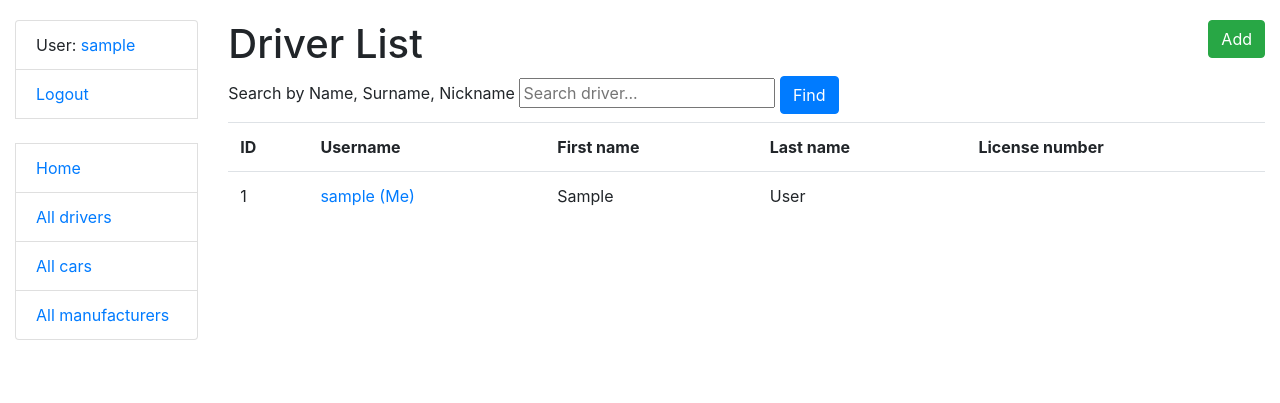
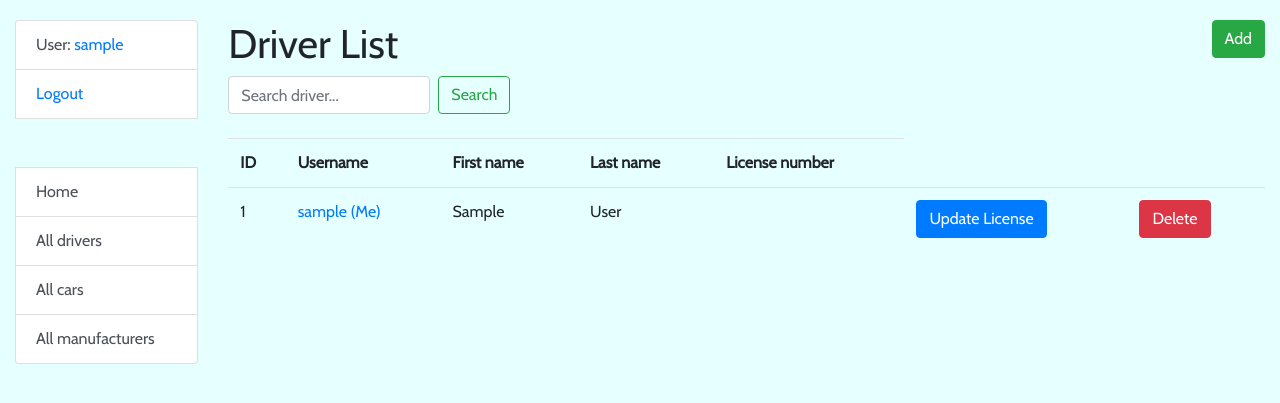
Before and after one commit to 4ndyua/taxi, a Django app: page /drivers/ in a window 1280 px wide. Shown: the top 403 px of the page. Run offline with Django 4.2, Linux system fonts and the light colour scheme; the visitor is signed in with stand-in values (Sample User, id 1); data comes from the database, SQL or seed files in the repository.

Commit message:
extended

```diff
--- a/static/css/styles.css
+++ b/static/css/styles.css
@@ -1,3 +1,8 @@
 body {
     margin-top: 20px;
+    background-color: #e6ffff;
+    font-family: 'Cabin', sans-serif;
 }
+sidebar-nav{
+    font-family: 'Cabin', sans-serif;
+}
--- a/templates/base.html
+++ b/templates/base.html
@@ -12,9 +12,15 @@
     <!-- Add additional CSS in static file -->
     {% load static %}
     <link rel="stylesheet" href="{% static 'css/styles.css' %}">
+    <link rel="shortcut icon" href="{% static 'ico/favicon.ico' %}" type="image/x-icon">
+    <link rel="preconnect" href="https://fonts.googleapis.com">
+    <link rel="preconnect" href="https://fonts.gstatic.com" crossorigin>
+    <link href="https://fonts.googleapis.com/css2?family=Cabin&display=swap" rel="stylesheet">
+
 </head>
 
 <body>
+
 <div class="container-fluid">
     <div class="row">
         <div class="col-sm-2">
--- a/templates/includes/sidebar.html
+++ b/templates/includes/sidebar.html
@@ -1,15 +1,16 @@
-<ul class="sidebar-nav list-group">
+<div class="list-group">
   {% if user.is_authenticated %}
-    <li class="list-group-item">User: <a href="{{ user.get_absolute_url }}">{{ user.get_username }}</a></li>
-    <li class="list-group-item"><a href="{% url 'logout'%}?next={{request.path}}">Logout</a></li>
+    <li class="list-group-item list-group-item-action">User: <a href="{{ user.get_absolute_url }}">{{ user.get_username }}</a></li>
+    <li class="list-group-item list-group-item-action"><a href="{% url 'logout'%}?next={{request.path}}">Logout</a></li>
   {% else %}
-    <li class="list-group-item"><a href="{% url 'login'%}?next={{request.path}}">Login</a></li>
+    <li class="list-group-item list-group-item-action"><a href="{% url 'login'%}?next={{request.path}}">Login</a></li>
   {% endif %}
 
   <br>
+  <br>
 
-  <li class="list-group-item"><a href="{% url 'taxi:index' %}">Home</a></li>
-  <li class="list-group-item"><a href="{% url 'taxi:driver-list' %}">All drivers</a></li>
-  <li class="list-group-item"><a href="{% url 'taxi:car-list' %}">All cars</a></li>
-  <li class="list-group-item"><a href="{% url 'taxi:manufacturer-list' %}">All manufacturers</a></li>
-</ul>
+  <a href="{% url 'taxi:index' %}" class="list-group-item list-group-item-action">Home</a>
+  <a href="{% url 'taxi:driver-list' %}" class="list-group-item list-group-item-action">All drivers</a>
+  <a href="{% url 'taxi:car-list' %}" class="list-group-item list-group-item-action">All cars</a>
+  <a href="{% url 'taxi:manufacturer-list' %}" class="list-group-item list-group-item-action">All manufacturers</a>
+</div>
--- a/templates/taxi/driver_detail.html
+++ b/templates/taxi/driver_detail.html
@@ -32,4 +32,8 @@
   <a class="btn btn-danger" href="{% url 'taxi:driver-delete' pk=driver.pk %}" role="button">
     Delete
   </a>
+    <a class="btn btn-dark" href="{% url 'taxi:driver-list' %}" role="button">
+    Back to Driver list
+  </a>
+
 {% endblock %}
--- a/templates/taxi/driver_list.html
+++ b/templates/taxi/driver_list.html
@@ -8,13 +8,13 @@
       </a>
     </h1>
 
-    <form action="{% url 'taxi:drivers-search-results' %}" method="get">
-        <label> Search by Name, Surname, Nickname
-            <input name="q" type="text" placeholder="Search driver...">
-            <input class="btn btn-primary" type="submit" value="Find">
+    <form action="{% url 'taxi:drivers-search-results' %}" method="get" class="form-inline">
+        <label>
+            <input class="form-control mr-sm-2" name="q" type="search" placeholder="Search driver...">
+            <button class="btn btn-outline-success my-2 my-sm-0" type="submit">Search</button>
         </label>
     </form>
-
+    <br>
     {% if driver_list %}
     <table class="table">
       <tr>
@@ -31,6 +31,12 @@
         <td>{{ driver.first_name }}</td>
         <td>{{ driver.last_name }}</td>
         <td>{{ driver.license_number }}</td>
+        <td><a class="btn btn-primary" href="{% url 'taxi:driver-license-update' pk=driver.pk %}" role="button">
+    Update License
+  </a></td>
+        <td><a class="btn btn-danger" href="{% url 'taxi:driver-delete' pk=driver.pk %}" role="button">
+    Delete
+  </a></td>
       </tr>
     {% endfor %}
     </table>
--- a/templates/taxi/index.html
+++ b/templates/taxi/index.html
@@ -1,8 +1,9 @@
 {% extends "base.html" %}
 
 {% block content %}
-    <h1>Taxi Service Home</h1>
+    <h1>TAXI<span class="badge badge-secondary">SERVICE</span></h1>
     <p>Welcome to Best Taxi Ever!</p>
+    <br>
     <h2>Dynamic content</h2>
     <p>The Taxi service has the following record counts:</p>
     <ul>
@@ -10,7 +11,8 @@
         <li><strong>Drivers:</strong> {{ num_drivers }}</li>
         <li><strong>Manufacturers:</strong> {{ num_manufacturers }}</li>
     </ul>
-
+    <br>
+    <br>
     <p>You have visited this page
         {{ num_visits }} time{{ num_visits|pluralize }}.
     </p>
```
Also changed, not shown: taxi/tests/test_admin.py (added, +35 -0 lines), taxi/tests/test_forms.py (added, +19 -0 lines), taxi/tests/test_models.py (added, +45 -0 lines), README.md, static/ico/favicon.ico (added), taxi/tests/__init__.py (added).
